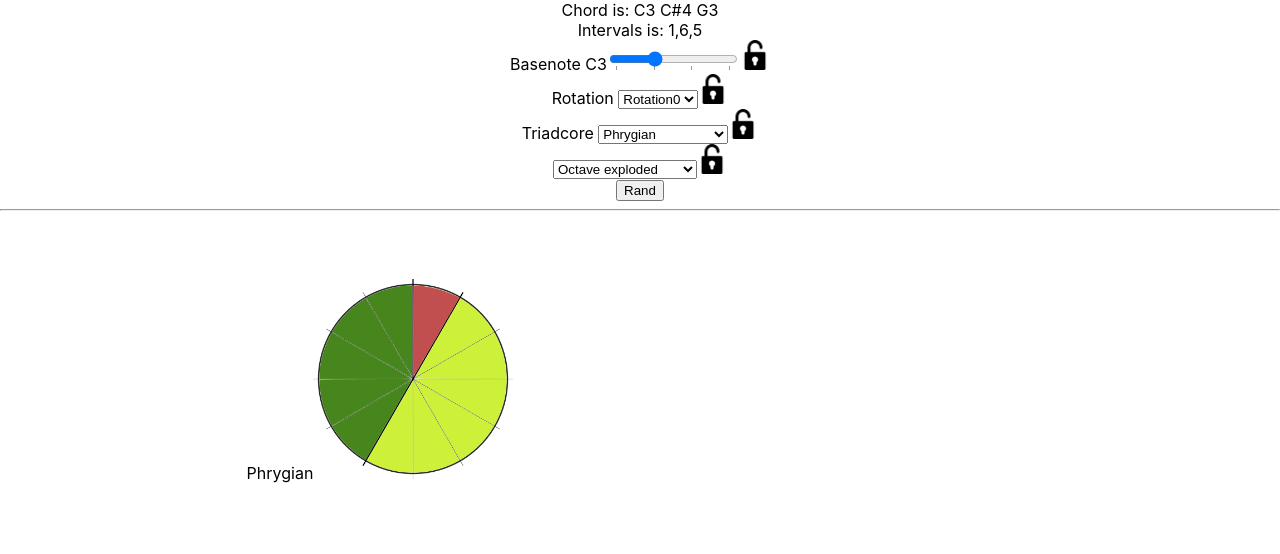
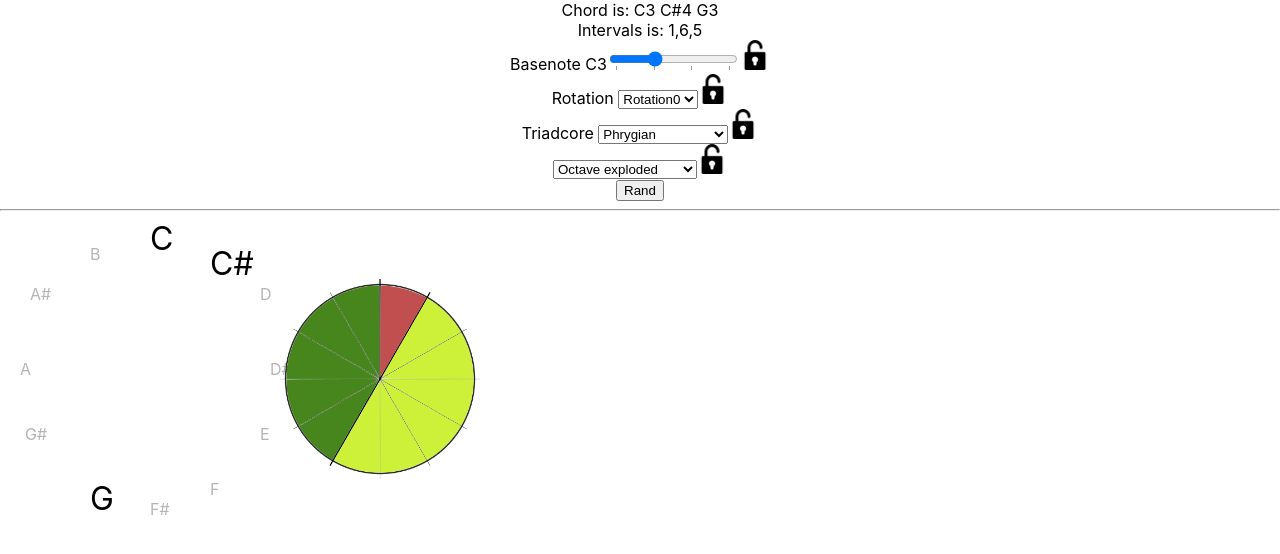
Before and after one commit to zoltan-tamasi/react-eartraining, a React (Create React App) app: page / in a window 1280 px wide. Shown: the top 554 px of the page. Built offline with nearby package versions, Linux system fonts and the light colour scheme.

Commit message:
Added wheel of notes.

```diff
--- a/src/ui/noteWheeel.tsx
+++ b/src/ui/noteWheeel.tsx
@@ -1,4 +1,4 @@
-import { Note, OctaveExplode, Rotation, TriadCore } from "../core/TriadCore"
+import { Chord, Note, NoteName, NoteNameType, OctaveExplode, Rotation, TriadCore } from "../core/TriadCore"
 
 const getImage = (triadCore: TriadCore): string => {
 
@@ -28,6 +28,24 @@ const getImage = (triadCore: TriadCore): string => {
 
 }
 
+const getNoteWheel = (triadCore: TriadCore, rotation: Rotation, octaveExplode: OctaveExplode, baseNote: Note): [NoteNameType, number, boolean][] => {
+
+  const chord = new Chord(rotation, triadCore, baseNote, octaveExplode);
+  const noteList = [baseNote];
+
+  Array.from({ length: 11 }, () => {
+    noteList.push(noteList[noteList.length - 1].successor());
+  });
+
+  return noteList.map((note, position) => {
+    if (chord.notesOf().map(note => note.noteName).includes(note.noteName)) {
+      return [note.noteName, position, true];
+    } else {
+      return [note.noteName, position, false];
+    }
+  })
+}
+
 const getImageAndRotation = (triadCore: TriadCore, rotation: Rotation): [string, string] => {
   const imageRotation =
   {
@@ -48,9 +66,14 @@ export const NoteWheel = function<T>(props: {
   const [image, rotation] = getImageAndRotation(props.triadCore, props.rotation);
   return (
     <div id="note-wheel">
-    { props.triadCore.label }
-    {  }
-    <img src={image} className={rotation}></img>
+
+      {getNoteWheel(props.triadCore, props.rotation, props.octaveExplode, props.baseNote).map(([noteName, position, selected]) => (
+        <span className={`note-label pos-${position} ${selected ? "selected" : ""}`} >
+          {noteName.toString()}
+        </span>
+      ))}
+
+      <img src={image} className={rotation}></img>
     </div>
   )
 }
```
